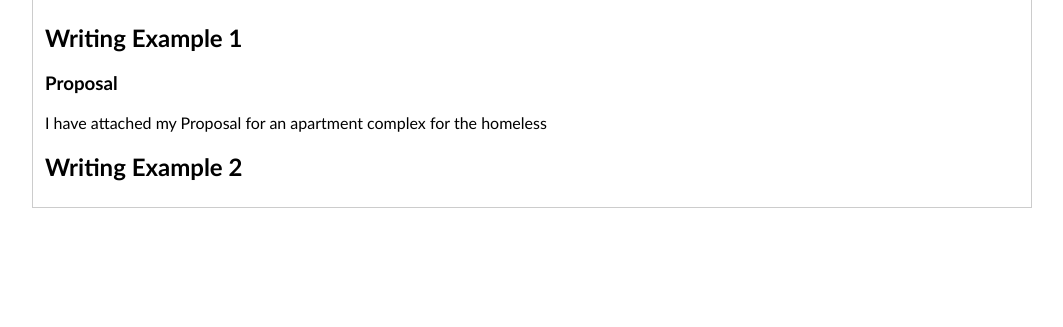
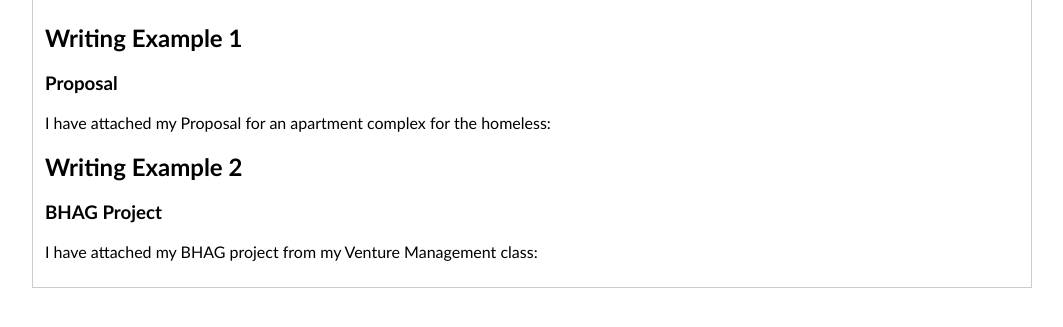
Before and after one commit to Smcurry/portfolio, a plain HTML site: page workexamples.html in a window 1280 px wide. Shown: the part 161-488 px from the top of the page, without its empty margins (108-1171 px from the left). Drawn offline with nearby package versions, Linux system fonts and the light colour scheme.

Commit message:
Add files via upload

```diff
--- a/workexamples.html
+++ b/workexamples.html
@@ -28,11 +28,12 @@
         <div id="Writing" class="tabcontent">
               <h2>Writing Example 1</h2>
             <h3>Proposal</h3>
-            <p>I have attached my Proposal for an apartment complex for the homeless <a href="assets/resources/Proposal.pdf"> </a>
+            <p>I have attached my Proposal for an apartment complex for the homeless: <a href="assets/resources/Proposal.pdf"> </a>
             </p>
 
               <h2>Writing Example 2</h2>
-
+              <h3>BHAG Project</h3>
+            <p>I have attached my BHAG project from my Venture Management class: <a href="assets/resources/BHAG.pdf"></a></p>
         </div>
     </div>
         <div id="WebProject" class="tabcontent">
```
